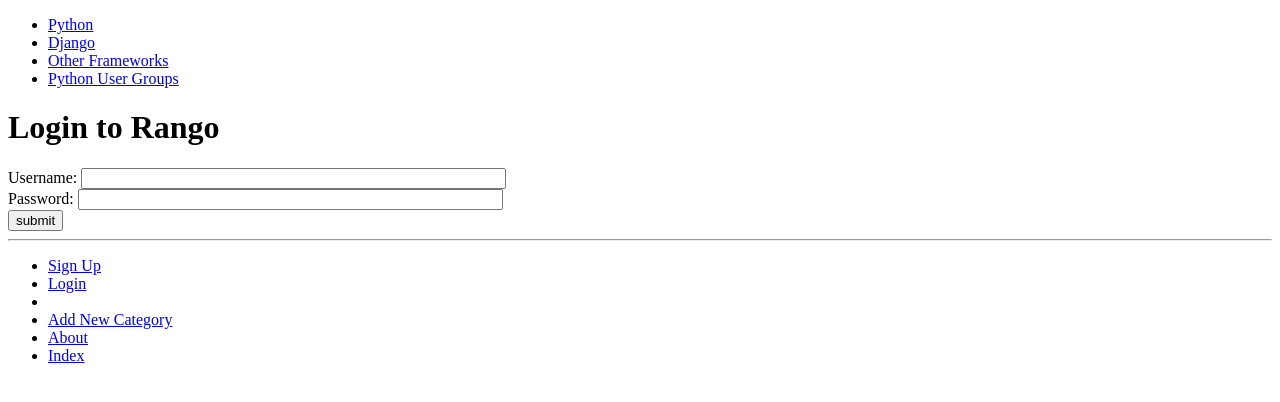
After one commit to hopehiru/tango_with_django_project, a Django app: page /rango/login/ in a window 1280 px wide. The commit adds this page. Shown: the top 402 px of the page. Run offline with Django 3.2, Linux system fonts and the light colour scheme; data comes from the database, SQL or seed files in the repository.

Commit message:
9.9 done

```diff
--- a/rango/urls.py
+++ b/rango/urls.py
@@ -8,6 +8,12 @@ urlpatterns = [
     url(r'about/$', views.about, name='about'),
     url(r'^add_category/$', views.add_category, name='add_category'),
     url(r'^category/(?P<category_name_slug>[\w\-]+)/$', views.show_category, name='show_category'),
-    url(r'^category/(?P<category_name_slug>[\w\-]+)/add_page/$', views.add_page, name='add_page')
+    url(r'^category/(?P<category_name_slug>[\w\-]+)/add_page/$', views.add_page, name='add_page'),
+    url(r'^register/$', views.register, name='register'),
+    url(r'^login/$', views.user_login, name='login'),
+    url(r'^restricted/', views.restricted, name='restricted'),
+    url(r'^logout/$', views.user_logout, name='logout'),
+
+
 
 ]
--- a/rango/views.py
+++ b/rango/views.py
@@ -5,8 +5,12 @@ from rango.forms import UserForm, UserProfileForm
 from django.shortcuts import render
 from rango.models import Category
 from rango.models import Page
+from django.contrib.auth import authenticate, login
+from django.http import HttpResponseRedirect, HttpResponse
+from django.core.urlresolvers import reverse
+from django.contrib.auth.decorators import login_required
+from django.contrib.auth import logout
 
-from django.http import HttpResponse
 
 def index(request):
     category_list = Category.objects.order_by('-likes')[:5]
@@ -126,3 +130,52 @@ def register(request):
                   {'user_form': user_form,
                    'profile_form': profile_form,
                    'registered': registered})
+
+
+
+
+def user_login(request):
+    if request.method == 'POST':
+        # Gather the username and password provided by the user.
+        # This information is obtained from the login form.
+        #request.POST.get('<variable>') returns None if the
+        # value does not exist, while request.POST['<variable>']
+        # will raise a KeyError exception.
+        username = request.POST.get('username')
+        password = request.POST.get('password')
+
+        # Use Django's machinery to attempt to see if the username/password
+        # combination is valid - a User object is returned if it is.
+        user = authenticate(username=username, password=password)
+
+        # If we have a User object, the details are correct
+        if user:
+            if user.is_active:
+                # If the account is valid and active, we can log the user in.
+                # We'll send the user back to the homepage.
+                login(request, user)
+                return HttpResponseRedirect(reverse('index'))
+            else:
+                # An inactive account was used - no logging in!
+                return HttpResponse("Your Rango account is disabled.")
+        else:
+            print("Invalid login details: {0}, {1}".format(username, password))
+            return HttpResponse("Invalid login details supplied.")
+    else:
+        return render(request, 'rango/login.html', {})
+
+
+
+@login_required
+def restricted(request):
+    return HttpResponse("Since you're logged in, you can see this text!")
+
+
+# Use the login_required() decorator to ensure only those logged in can
+# access the view.
+@login_required
+def user_logout(request):
+    # Since we know the user is logged in, we can now just log them out.
+    logout(request)
+    # Take the user back to the homepage.
+    return HttpResponseRedirect(reverse('index'))
--- a/tango_with_django_project/settings.py
+++ b/tango_with_django_project/settings.py
@@ -23,6 +23,7 @@ MEDIA_DIR = os.path.join(BASE_DIR, 'media')
 MEDIA_ROOT = MEDIA_DIR
 MEDIA_URL = '/media/'
 
+LOGIN_URL = '/rango/login/'
 
 # Quick-start development settings - unsuitable for production
 # See https://docs.djangoproject.com/en/1.11/howto/deployment/checklist/
--- a/templates/rango/base.html
+++ b/templates/rango/base.html
@@ -28,10 +28,17 @@
 
         <div>
             <ul>
+            {% if user.is_authenticated %}
+                <li><a href="{% url 'restricted' %}">Restricted Page</a></li>
+                <li><a href="{% url 'logout' %}">Logout</a></li>
+            {% else %}
+                <li><a href="{% url 'register' %}">Sign Up</a></li>
+                <li><a href="{% url 'login' %}">Login</a><li>
+            {% endif %}
                 <li><a href="{% url 'add_category' %}">Add New Category</a></li>
                 <li><a href="{% url 'about' %}">About</a></li>
                 <li><a href="{% url 'index' %}">Index</a></li>
-                <li><a href="{% url 'register' %}">Sign Up</a></li>
+
             </ul>
         </div>
 
--- /dev/null
+++ b/templates/rango/login.html
@@ -0,0 +1,18 @@
+{% extends 'rango/base.html' %}
+{% load staticfiles %}
+
+{% block title_block %}
+    Login
+{% endblock %}
+
+{% block body_block %}
+<h1>Login to Rango</h1>
+<form id="login_form" method="post" action="{% url 'login' %}">
+    {% csrf_token %}
+    Username: <input type="text" name="username" value="" size="50" />
+    <br />
+    Password: <input type="password" name="password" value="" size="50" />
+    <br />
+    <input type="submit" value="submit" />
+</form>
+{% endblock %}
```
Also changed, not shown: templates/rango/base.py (+8 -1 lines), templates/rango/index.html (+7 -1 lines), templates/rango/index.py (+7 -1 lines), templates/rango/login.py (added, +18 -0 lines).
